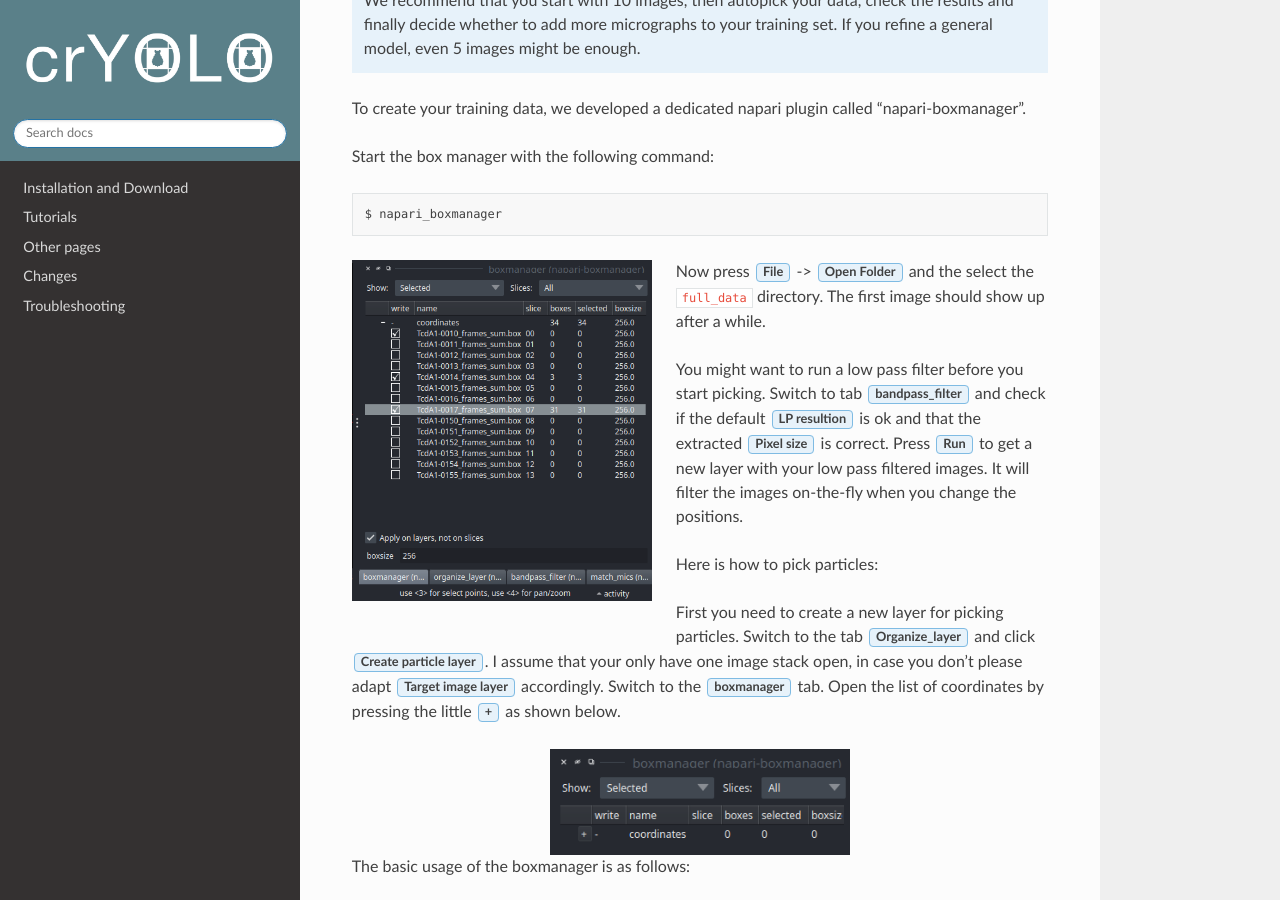
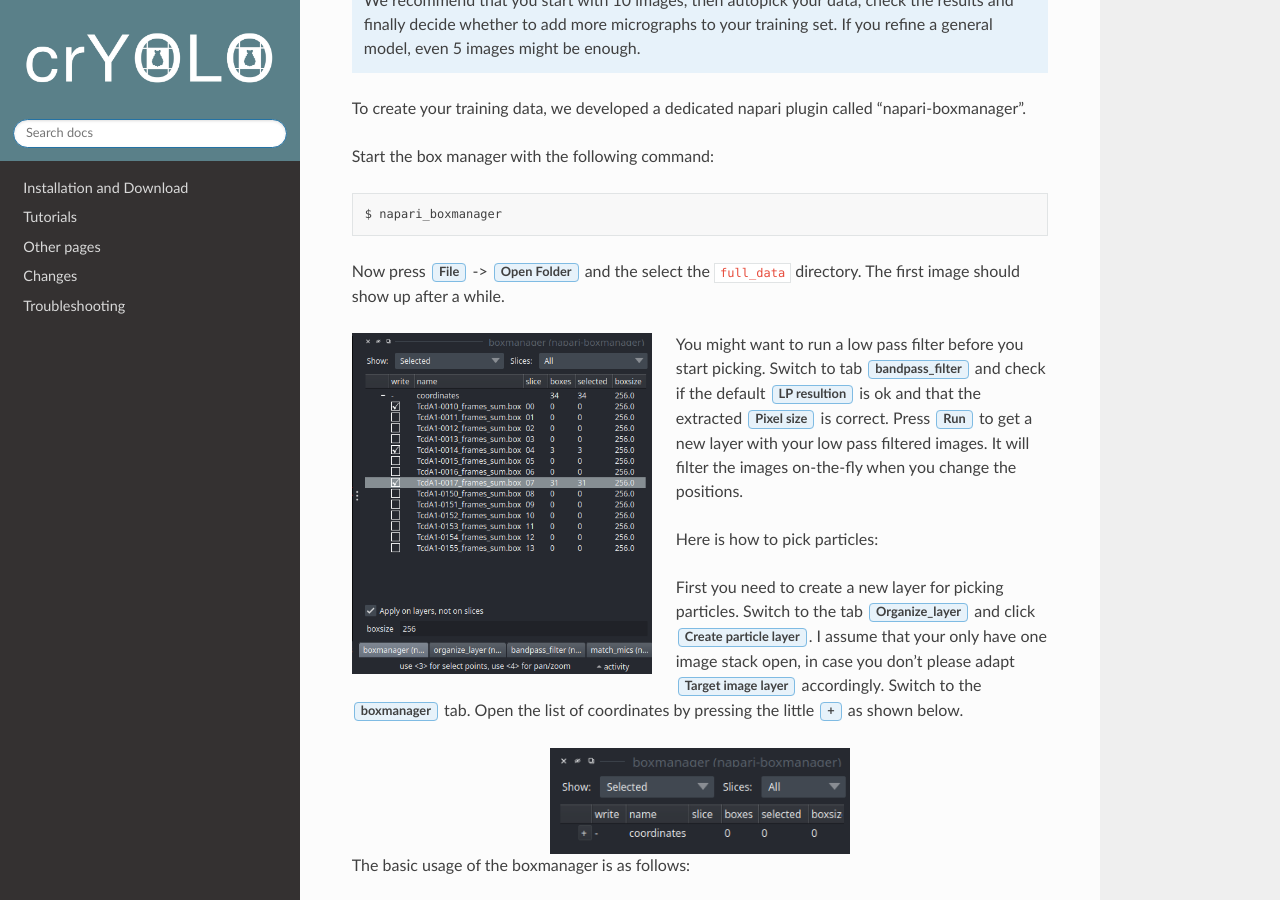
Before and after one commit to MPI-Dortmund/cryolo, a Sphinx documentation site: the page built from source/tutorials/data_preparation.rst, in a window 1280 px wide and 900 px high, scrolled down 464 px. Built offline with Sphinx 7.4.7 and the Read the Docs theme 2.0.0, drawn with Linux system fonts in a browser that asks for light colours.

```diff
--- a/source/tutorials/data_preparation.rst
+++ b/source/tutorials/data_preparation.rst
@@ -1,11 +1,11 @@
 .. include:: text_modules/data_prep_filament_startbm.rst
+
+Now press :guilabel:`File` -> :guilabel:`Open Folder` and the select the :file:`full_data` directory. The first image should
+show up after a while.
 
 .. image:: ../img/napari/boxmanager.png
     :width: 300
     :align: left
-
-Now press :guilabel:`File` -> :guilabel:`Open Folder` and the select the :file:`full_data` directory. The first image should
-show up after a while.
 
 .. include:: text_modules/data_prep_filter.rst
 
```
